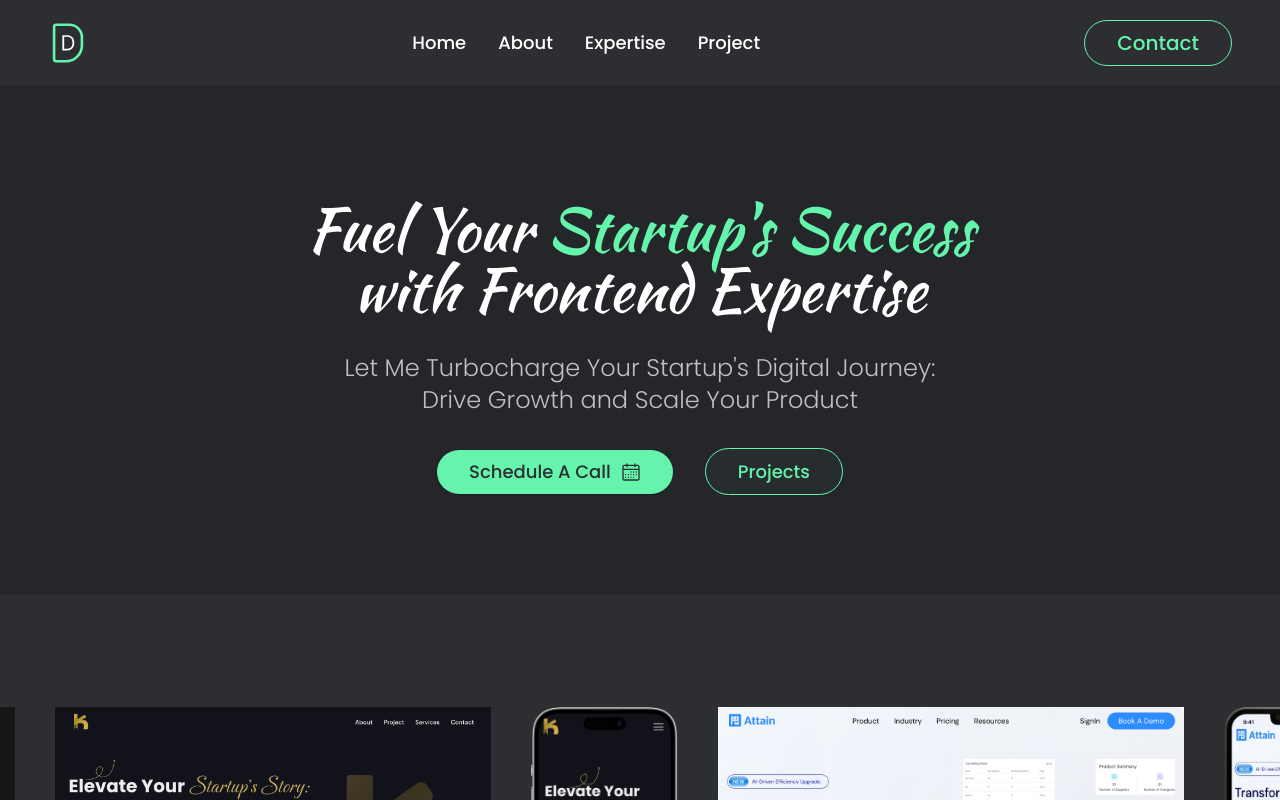
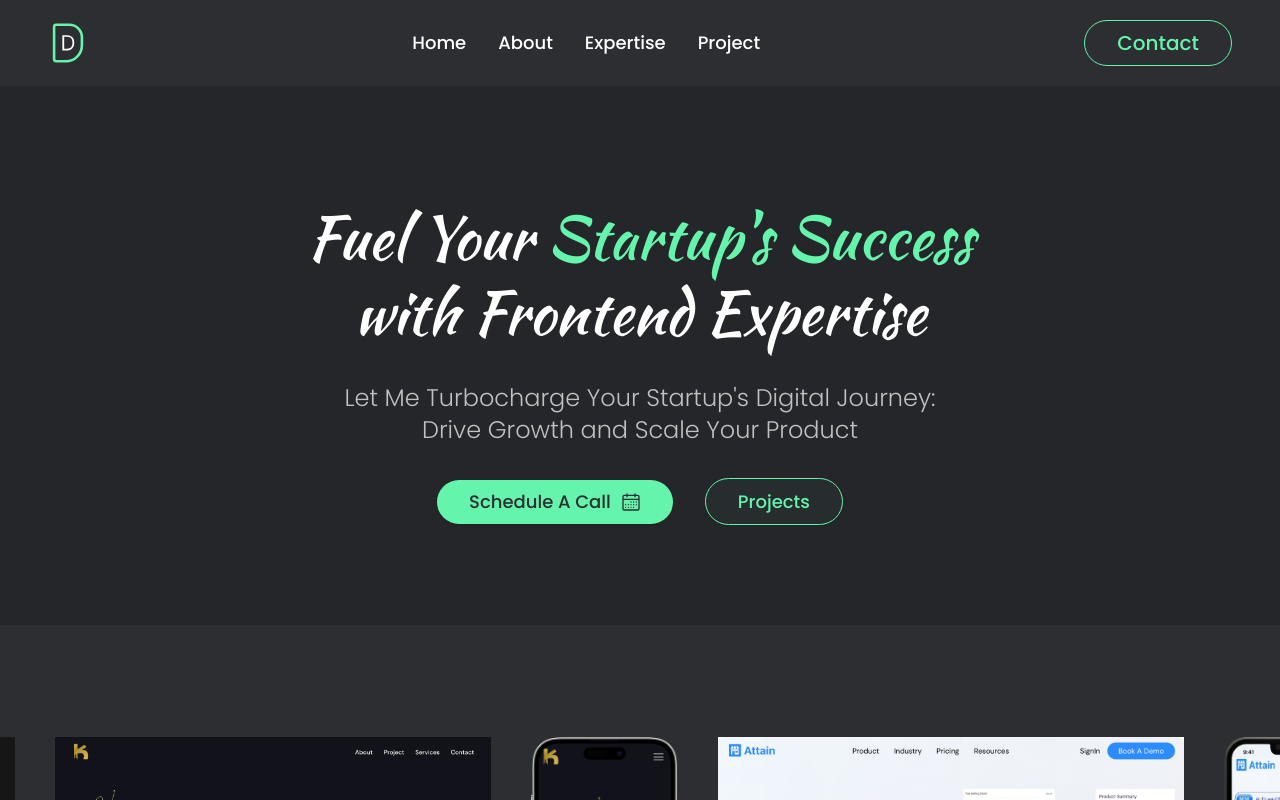
Before and after one commit to DaramolaD/saas_portfolio, a Next.js app: page / in a window 1280 px wide. Shown: the top 800 px of the page. Built offline with nearby package versions, Linux system fonts and the light colour scheme.

Commit message:
hero-line-height

```diff
--- a/components/Hero.jsx
+++ b/components/Hero.jsx
@@ -10,7 +10,7 @@ const Hero = () => {
       <div className="max-w-screen-2xl">
         <div className="items-center justify-center flex flex-col w-full max-w-screen-2xl px-5 sm:px-10 gap-8">
           <h1
-            className={`text-[45px] text-balance leading-tight md:text-6xl 2xl:text-7xl 2xl:leading-normal text-center text-white ${kaushanScript.className}`}
+            className={`text-[45px] text-balance !leading-tight md:text-6xl 2xl:text-7xl 2xl:leading-normal text-center text-white ${kaushanScript.className}`}
           >
             Fuel Your
             <span className="text-primary"> Startup&apos;s Success</span> <br />
```
